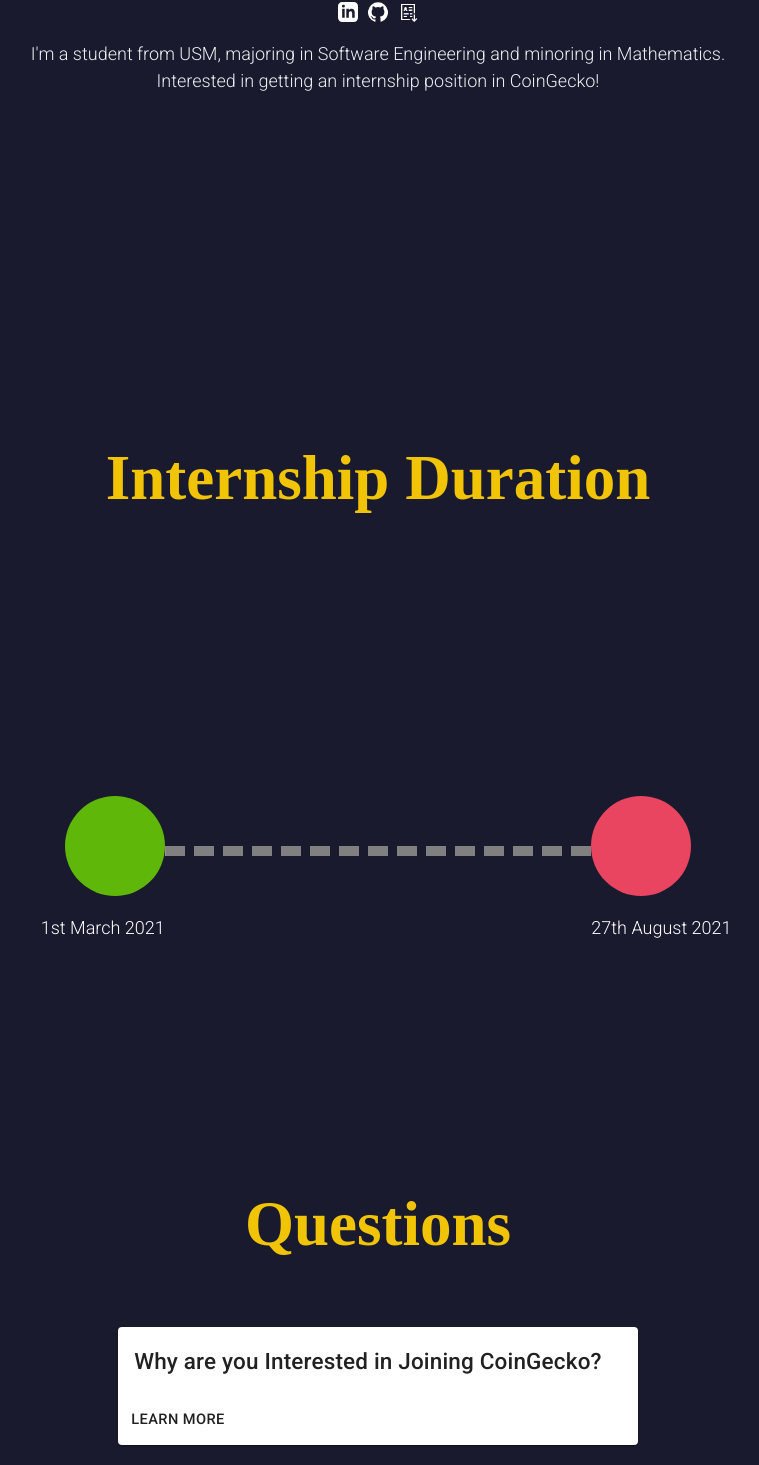
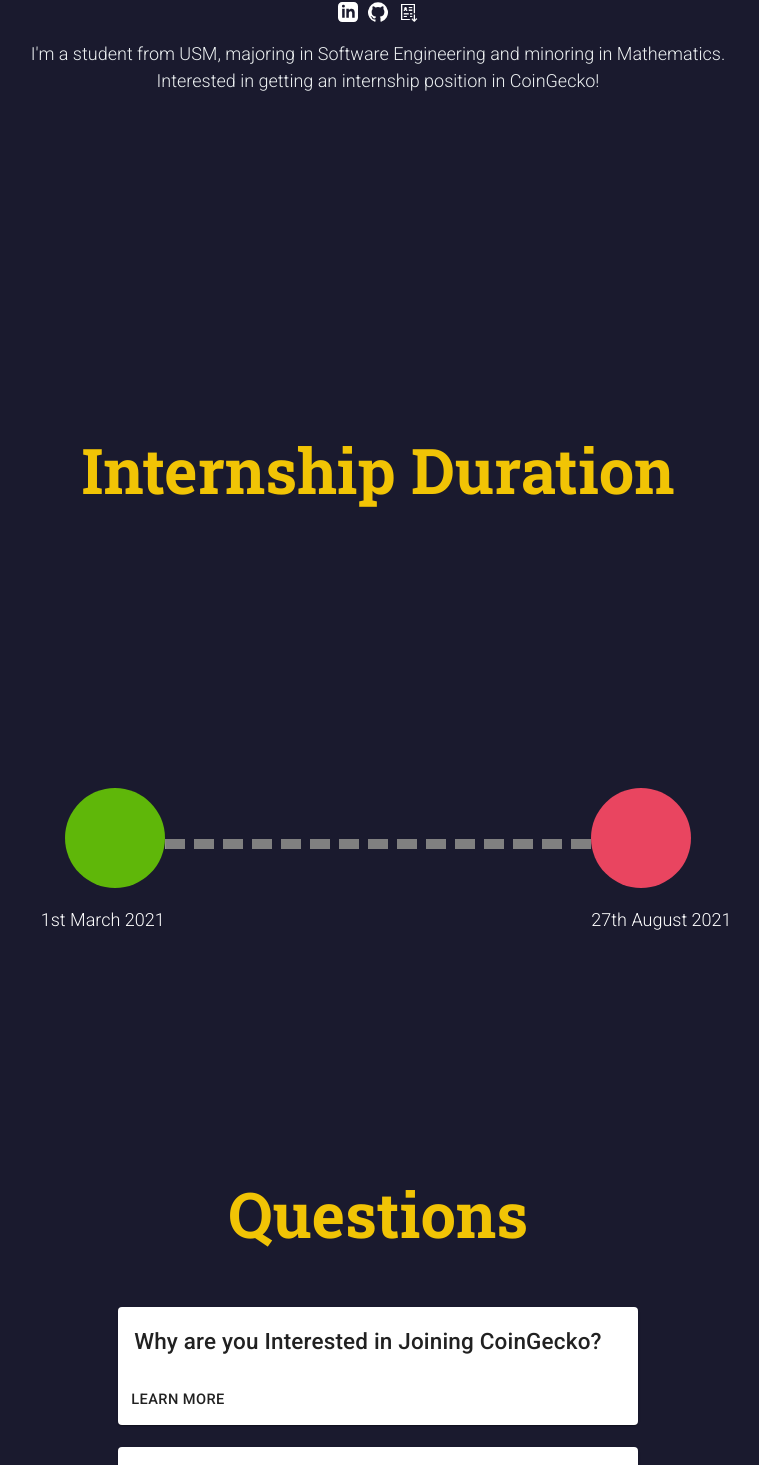
Before and after one commit to DanielChang98/nextjs-blog, a Next.js app: page / in a window 1280 px wide. Shown: the part 478-1943 px from the top of the page, without its empty margins (262-1021 px from the left). Built offline with nearby package versions, Linux system fonts and the light colour scheme.

Commit message:
updated fonts

```diff
--- a/components/durationLayout.js
+++ b/components/durationLayout.js
@@ -5,7 +5,7 @@
     return(
         <>
         <div className={styles.durationHeader}>
-        <h2 className={fonts.durationHeader}>Internship Duration</h2>
+        <h1 className={fonts.durationHeader}>Internship Duration</h1>
         </div>
         <div className={styles.durationContent}>
             <div className={styles.durationMainCircleLeft}>
--- a/pages/index.js
+++ b/pages/index.js
@@ -29,7 +29,7 @@
       </Div>
       <Div>
         <div className={styles.durationHeader}>
-          <h2 className={fonts.durationHeader}>Questions</h2>
+          <h1 className={fonts.durationHeader}>Questions</h1>
         </div>
         <div className={styles.questionBody} id="questions">
           <ul className={styles.list}>
--- a/styles/fonts.module.css
+++ b/styles/fonts.module.css
@@ -2,8 +2,8 @@
 @import url('https://fonts.googleapis.com/css2?family=Roboto+Slab:wght@700&family=Roboto:wght@300;400&display=swap');
 
 .durationHeader{
-    font-family: 'Roboto Slab Black';
-    font-weight: 900;
+    /* font-family: 'Roboto Slab Black'; */
+    /* font-weight: 900; */
     font-size: 3.5rem;
     color: #F1C405;
 }
--- a/styles/utils.module.css
+++ b/styles/utils.module.css
@@ -20,7 +20,6 @@
   justify-content: center;
   align-content: center;
   text-align: center;
-  font-family: Roboto Slab Black;
   color: #f1c40f;
 }
 
@@ -160,14 +159,12 @@
 
 .questionContent h1{
     color: #e3e0fc;
-
     font-size: 2rem;
 }
 
 .questionContent h2{
     color: #e94560;
-    font-family: 'Roboto Regular';
-}
+  }
 
 .questionContent h3{
     /* font-family: 'Roboto Regular'; */
@@ -181,7 +178,3 @@
     max-height: 600px;
     background-color: white;
 }
-
-.questionContent em{
-    font-family: Roboto Medium;
-}
```
Also changed, not shown: posts/coingecko.md (line endings or trailing spaces).
